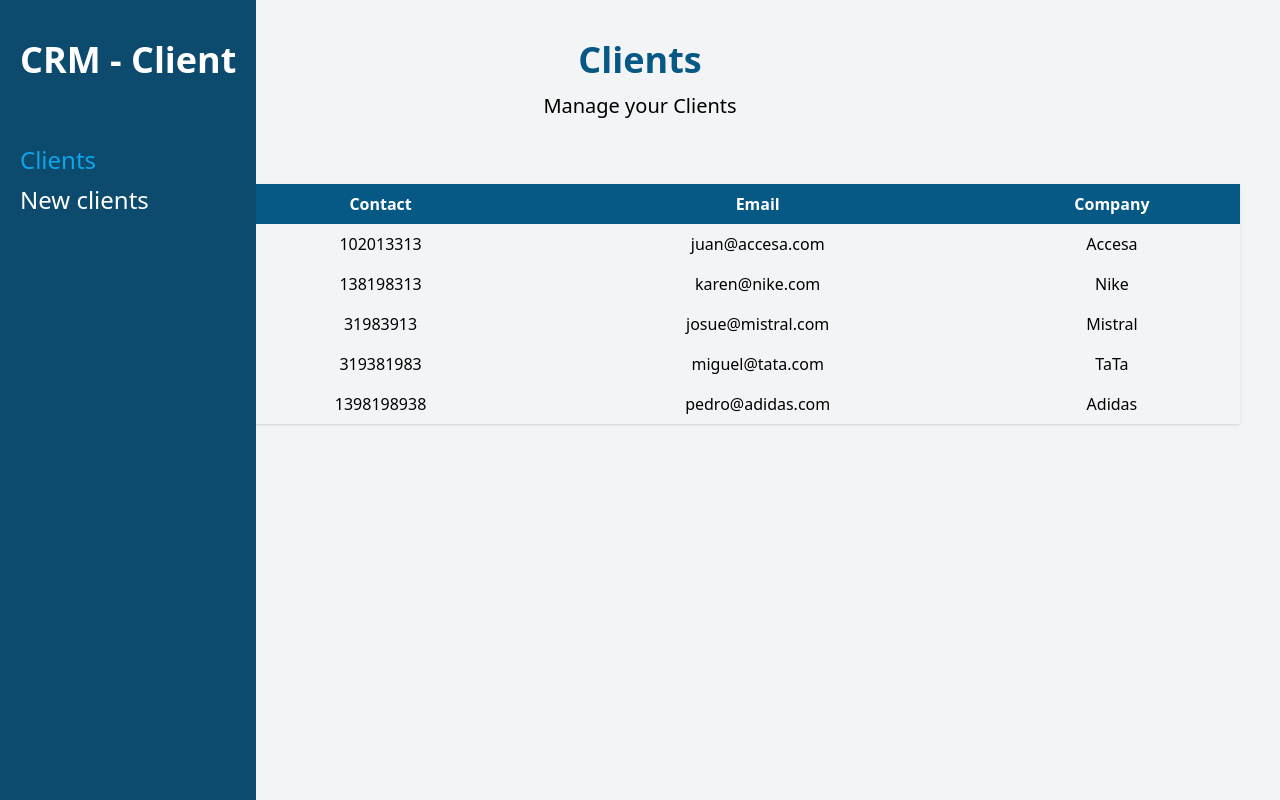
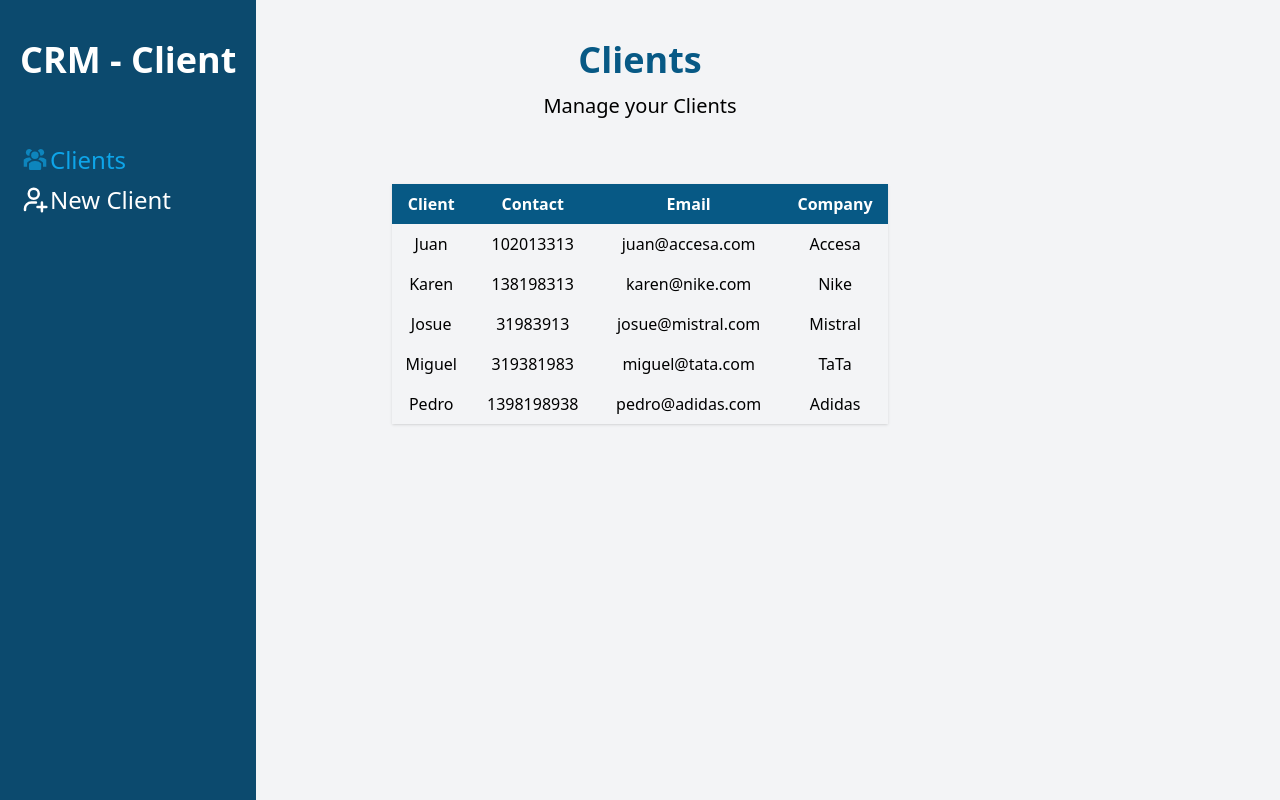
Before and after one commit to ericseparovic/customer-crm-adm, a React (Vite) app: page / in a window 1280 px wide. Built offline with nearby package versions, Linux system fonts and the light colour scheme.

Commit message:
Add icons

```diff
--- /dev/null
+++ b/src/assets/IconUserAdd.jsx
@@ -0,0 +1,20 @@
+function IconUserAdd({ color }) {
+	return (
+		<svg
+			width='30px'
+			height='30px'
+			viewBox='0 0 24 24'
+			fill='none'
+			xmlns='http://www.w3.org/2000/svg'>
+			<path
+				d='M4 20V19C4 16.2386 6.23858 14 9 14H12.75M17.5355 13.9645V17.5M17.5355 17.5V21.0355M17.5355 17.5H21.0711M17.5355 17.5H14M15 7C15 9.20914 13.2091 11 11 11C8.79086 11 7 9.20914 7 7C7 4.79086 8.79086 3 11 3C13.2091 3 15 4.79086 15 7Z'
+				stroke={color}
+				strokeWidth='2'
+				strokeLinecap='round'
+				strokeLinejoin='round'
+			/>
+		</svg>
+	);
+}
+
+export default IconUserAdd;
--- /dev/null
+++ b/src/assets/IconUsers.jsx
@@ -0,0 +1,38 @@
+function IconUsers({ color }) {
+	return (
+		<svg
+			fill={color}
+			width='30px'
+			height='30px'
+			viewBox='0 0 36 36'
+			version='1.1'
+			preserveAspectRatio='xMidYMid meet'
+			xmlns='http://www.w3.org/2000/svg'
+			xmlnsXlink='http://www.w3.org/1999/xlink'>
+			<title>users-solid</title>
+			<path
+				className='clr-i-solid clr-i-solid-path-1'
+				d='M12,16.14q-.43,0-.87,0a8.67,8.67,0,0,0-6.43,2.52l-.24.28v8.28H8.54v-4.7l.55-.62.25-.29a11,11,0,0,1,4.71-2.86A6.59,6.59,0,0,1,12,16.14Z'></path>
+			<path
+				className='clr-i-solid clr-i-solid-path-2'
+				d='M31.34,18.63a8.67,8.67,0,0,0-6.43-2.52,10.47,10.47,0,0,0-1.09.06,6.59,6.59,0,0,1-2,2.45,10.91,10.91,0,0,1,5,3l.25.28.54.62v4.71h3.94V18.91Z'></path>
+			<path
+				className='clr-i-solid clr-i-solid-path-3'
+				d='M11.1,14.19c.11,0,.2,0,.31,0a6.45,6.45,0,0,1,3.11-6.29,4.09,4.09,0,1,0-3.42,6.33Z'></path>
+			<path
+				className='clr-i-solid clr-i-solid-path-4'
+				d='M24.43,13.44a6.54,6.54,0,0,1,0,.69,4.09,4.09,0,0,0,.58.05h.19A4.09,4.09,0,1,0,21.47,8,6.53,6.53,0,0,1,24.43,13.44Z'></path>
+			<circle
+				className='clr-i-solid clr-i-solid-path-5'
+				cx='17.87'
+				cy='13.45'
+				r='4.47'></circle>
+			<path
+				className='clr-i-solid clr-i-solid-path-6'
+				d='M18.11,20.3A9.69,9.69,0,0,0,11,23l-.25.28v6.33a1.57,1.57,0,0,0,1.6,1.54H23.84a1.57,1.57,0,0,0,1.6-1.54V23.3L25.2,23A9.58,9.58,0,0,0,18.11,20.3Z'></path>
+			<rect x='0' y='0' width='36' height='36' fillOpacity='0' />
+		</svg>
+	);
+}
+
+export default IconUsers;
--- a/src/components/Layout.jsx
+++ b/src/components/Layout.jsx
@@ -1,4 +1,6 @@
 import { Outlet, Link, useLocation } from 'react-router-dom';
+import IconUsers from '../assets/IconUsers';
+import IconUserAdd from '../assets/IconUserAdd';
 
 function Layout() {
 	const location = useLocation();
@@ -15,7 +17,14 @@ function Layout() {
 							location.pathname === '/' ? 'text-sky-500' : 'text-white'
 						} text-2xl block mt-2 hover:text-sky-500`}
 						to='/'>
-						Clients
+						<div
+							className='flex itemce
+						'>
+							<IconUsers
+								color={`${location.pathname === '/' ? '#0D85BD' : '#fff'}`}
+								to='/'></IconUsers>
+							Clients
+						</div>
 					</Link>
 					<Link
 						className={`${
@@ -24,11 +33,18 @@ function Layout() {
 								: 'text-white'
 						} text-2xl block mt-2 hover:text-sky-500`}
 						to='/clients/new'>
-						New clients
+						<div className='flex items-center'>
+							<IconUserAdd
+								color={`${
+									location.pathname === '/clients/new' ? '#0D85BD' : '#fff'
+								}`}
+								to='/clients/new'></IconUserAdd>
+							New Client
+						</div>
 					</Link>
 				</nav>
 			</aside>
-			<main className='p-10 md:h-screen mx-auto w-full'>
+			<main className='p-10 md:h-screen mx-auto max-w-xl w-full'>
 				<Outlet />
 			</main>
 		</div>
```
Also changed, not shown: src/assets/user-add-svgrepo-com.svg (added), src/assets/users-svgrepo-com.svg (added).
